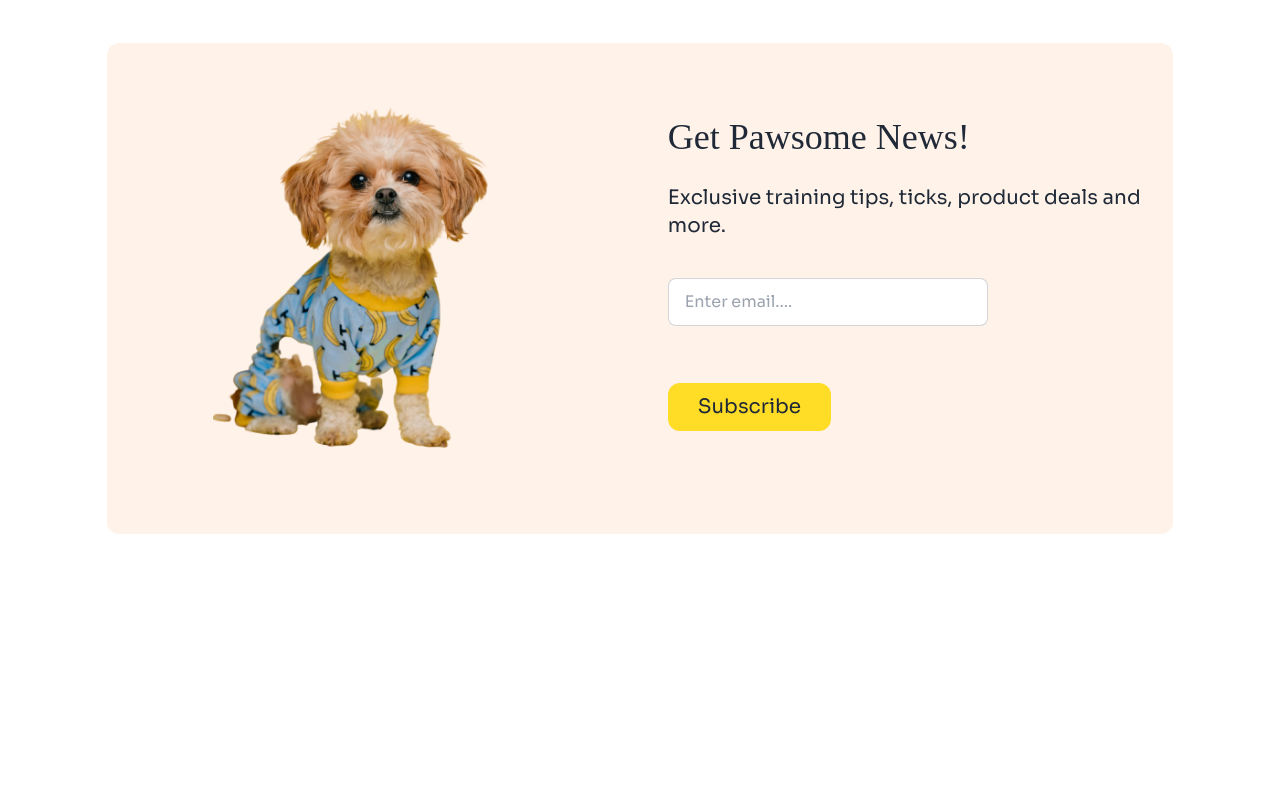
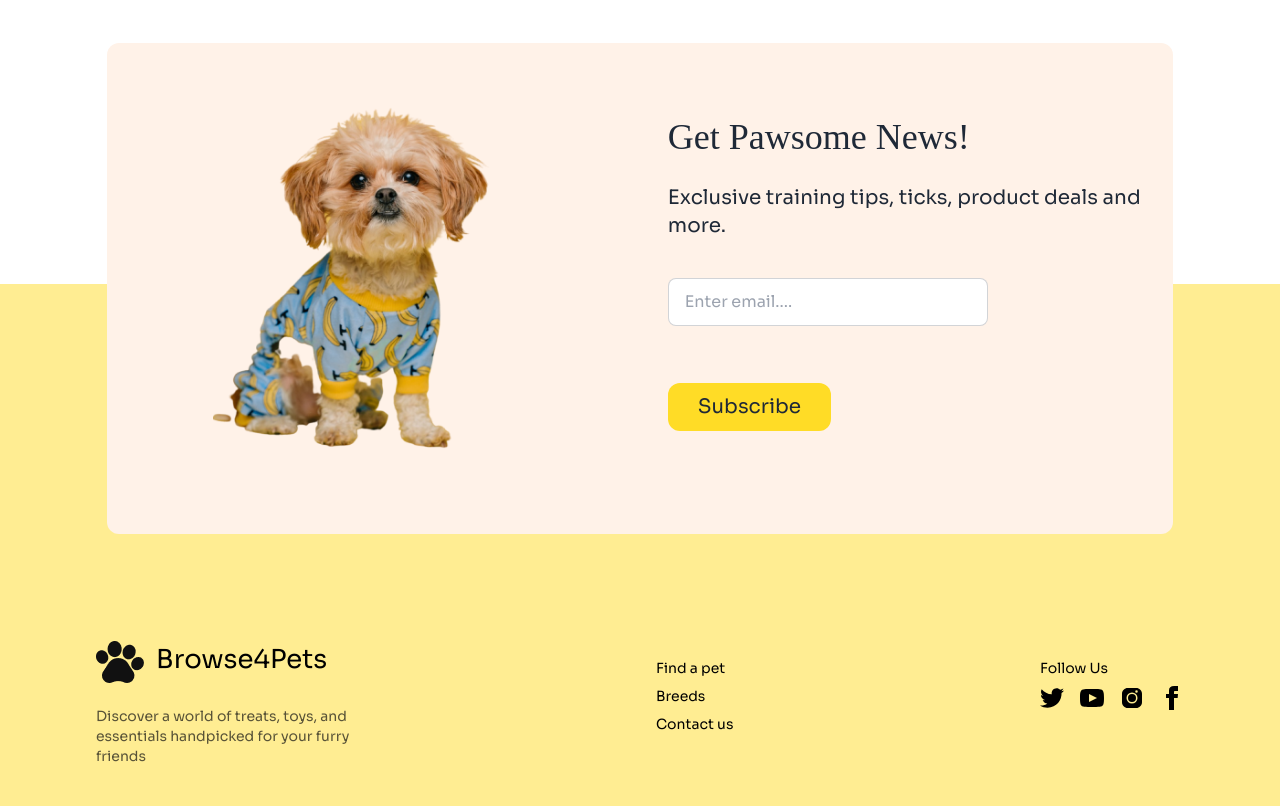
Before and after one commit to SajidulAmlan/Assignment-3-PET-SHOP, a plain HTML site: page index.html in a window 1280 px wide. Shown: the part 3761-4567 px from the top of the page. Before the commit the page ends 4295 px from the top, so only its background shows below. Drawn offline with nearby package versions, Linux system fonts and the light colour scheme; a web font is replaced by a local one.

Commit message:
all done

```diff
--- a/index.html
+++ b/index.html
@@ -748,6 +748,93 @@
         </div>
       </section>
     </main>
+    <!-- footer section -->
 
+    <footer
+      class="footer bg-[#FFDC26] bg-opacity-50 text-black p-10 pt-[354px] absolute -mt-[250px] md:justify-between md:px-24"
+    >
+      <nav class="">
+        <div class="flex">
+          <!-- footer logo -->
+          <div class="mr-3">
+            <img src="./c1-assets/logo-footer.png" alt="" />
+          </div>
+          <!-- footer text -->
+          <div class="">
+            <h3 class="text-[26px] mt-3 mb-7">Browse4Pets</h3>
+          </div>
+        </div>
+        <a class="link link-hover text-[#111111] text-opacity-70"
+          >Discover a world of treats, toys, and
+          <br />
+          essentials handpicked for your furry
+          <br />
+          friends
+        </a>
+      </nav>
+
+      <nav class="mt-5">
+        <a class="link link-hover">Find a pet</a>
+        <a class="link link-hover">Breeds</a>
+        <a class="link link-hover">Contact us</a>
+      </nav>
+      <nav class="mt-5">
+        <a class="link link-hover">Follow Us</a>
+        <div class="grid grid-flow-col gap-4">
+          <a>
+            <svg
+              xmlns="http://www.w3.org/2000/svg"
+              width="24"
+              height="24"
+              viewBox="0 0 24 24"
+              class="fill-current"
+            >
+              <path
+                d="M24 4.557c-.883.392-1.832.656-2.828.775 1.017-.609 1.798-1.574 2.165-2.724-.951.564-2.005.974-3.127 1.195-.897-.957-2.178-1.555-3.594-1.555-3.179 0-5.515 2.966-4.797 6.045-4.091-.205-7.719-2.165-10.148-5.144-1.29 2.213-.669 5.108 1.523 6.574-.806-.026-1.566-.247-2.229-.616-.054 2.281 1.581 4.415 3.949 4.89-.693.188-1.452.232-2.224.084.626 1.956 2.444 3.379 4.6 3.419-2.07 1.623-4.678 2.348-7.29 2.04 2.179 1.397 4.768 2.212 7.548 2.212 9.142 0 14.307-7.721 13.995-14.646.962-.695 1.797-1.562 2.457-2.549z"
+              ></path>
+            </svg>
+          </a>
+          <a>
+            <svg
+              xmlns="http://www.w3.org/2000/svg"
+              width="24"
+              height="24"
+              viewBox="0 0 24 24"
+              class="fill-current"
+            >
+              <path
+                d="M19.615 3.184c-3.604-.246-11.631-.245-15.23 0-3.897.266-4.356 2.62-4.385 8.816.029 6.185.484 8.549 4.385 8.816 3.6.245 11.626.246 15.23 0 3.897-.266 4.356-2.62 4.385-8.816-.029-6.185-.484-8.549-4.385-8.816zm-10.615 12.816v-8l8 3.993-8 4.007z"
+              ></path>
+            </svg>
+          </a>
+          <a href="https://www.instagram.com" target="_blank">
+            <svg
+              xmlns="http://www.w3.org/2000/svg"
+              width="24"
+              height="24"
+              viewBox="0 0 24 24"
+              class="fill-current"
+            >
+              <path
+                d="M7.75 2C4.68 2 2 4.68 2 7.75v8.5C2 19.32 4.68 22 7.75 22h8.5C19.32 22 22 19.32 22 16.25v-8.5C22 4.68 19.32 2 16.25 2h-8.5zM12 6.5a5.5 5.5 0 015.5 5.5A5.5 5.5 0 0112 17.5 5.5 5.5 0 016.5 12 5.5 5.5 0 0112 6.5zm0 1.5A4 4 0 008 12a4 4 0 008 0 4 4 0 00-4-4zm5.75-2.5a1.25 1.25 0 11-2.5 0 1.25 1.25 0 012.5 0z"
+              ></path>
+            </svg>
+          </a>
+          <a>
+            <svg
+              xmlns="http://www.w3.org/2000/svg"
+              width="24"
+              height="24"
+              viewBox="0 0 24 24"
+              class="fill-current"
+            >
+              <path
+                d="M9 8h-3v4h3v12h5v-12h3.642l.358-4h-4v-1.667c0-.955.192-1.333 1.115-1.333h2.885v-5h-3.808c-3.596 0-5.192 1.583-5.192 4.615v3.385z"
+              ></path>
+            </svg>
+          </a>
+        </div>
+      </nav>
+    </footer>
   </body>
 </html>
```
